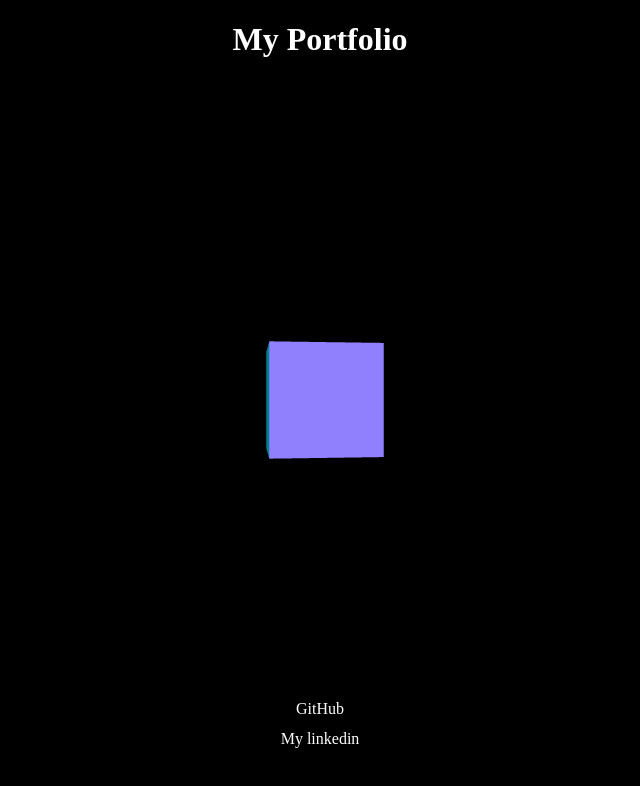
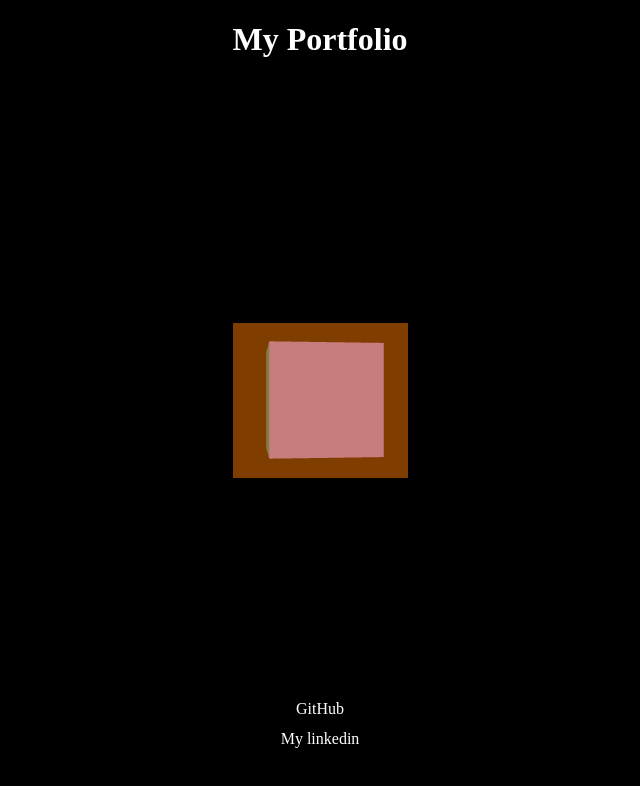
Before and after one commit to ggvhs/portfolio, a React (Vite) app: page / in a window 1280 px wide. Shown: the top 786 px of the page, without its empty margins (320-960 px from the left). Built offline with nearby package versions, Linux system fonts and the light colour scheme.

Commit message:
use of DREI to wrap a link around my cube object with have hover effect

```diff
--- a/package.json
+++ b/package.json
@@ -13,8 +13,11 @@
     "@react-three/drei": "^9.80.9",
     "@react-three/fiber": "8.13",
     "file-saver": "^2.0.5",
+    "install": "^0.13.0",
     "react": "^18.2.0",
     "react-dom": "^18.2.0",
+    "react-promise-suspense": "^0.3.4",
+    "rnpm": "^1.9.0",
     "three": "^0.153.0"
   },
   "devDependencies": {
--- a/src/App.jsx
+++ b/src/App.jsx
@@ -18,7 +18,7 @@ function App() {
       <Canvas className='Canvas' >
         <PopulationCube />
       </Canvas>
-      <TitleOverlay />
+     <TitleOverlay />
       <GithubLink />
       <LinkedinLink />
       <Resume />
--- a/src/PopulationCube.jsx
+++ b/src/PopulationCube.jsx
@@ -1,51 +1,36 @@
 import React, { useRef, useState } from "react";
-import { useFrame } from "@react-three/fiber";
-import "./style.css";
+import { useFrame, useThree } from "@react-three/fiber";
+import { Html } from "@react-three/drei";
 
-
-export default function PopulationCube() {
+export default function PoplationCube() {
   const meshRef = useRef();
   const [isHovered, setIsHovered] = useState(false);
-  const [hoverText, setHoverText] = useState('');
-
-
+  const {camera} = useThree();
 
   useFrame(() => {
     // Rotate the cube around the Y-axis
     meshRef.current.rotation.y += 0.01;
+    // camera.position.y += 0.002
   });
 
   return (
-    <>
-
-      <mesh ref={meshRef}
-        onPointerOver={() =>{
-          setIsHovered(true);
-          setHoverText('TEST');
-        }}
-        onPointerOut={() => {
-          setIsHovered(false);
-          setHoverText('');
-        }}
-      >
-        <boxGeometry />
-        <meshNormalMaterial />
-      </mesh>
-      {isHovered && (<div
-         style={{
-          position: 'absolute',
-          top: '10px',
-          left: '10px',
-          backgroundColor: 'white',
-          padding: '8px',
-        }}
+    <mesh ref={meshRef}>
+      <boxGeometry />
+      <meshNormalMaterial />
+      <Html center>
+        <a
+          href="https://www.google.com"
+          target="_blank"
+          rel="noopener noreferrer"
         >
-          {hoverText}
-        </div>
-
-
-        )}
-
-    </>
+          <div
+            className="population-cube-link"
+            onPointerEnter={() => setIsHovered(true)}
+            onPointerLeave={() => setIsHovered(false)}
+          ></div>
+          {isHovered && <div className="hover-text">CLICK ME!</div>}
+        </a>
+      </Html>
+    </mesh>
   );
 }
--- a/src/style.css
+++ b/src/style.css
@@ -71,11 +71,23 @@ canvas{
 
  .hover-text {
     position: absolute;
-    top: 10px;
-    left: 10px;
+    top: -20px;
+    left: 40px;
     width: 100%;
-    z-index: 150;
-    color:rgb(255, 0, 0)
+    height: 100px;
+    z-index: 50;
+    color:rgb(255, 255, 255)
+ }
+
+ .population-cube-link{
+  width: 175px ;
+  height: 155px ;
+  background-color: rgba(255, 123, 0, 0.5) ;
+  color: white ;
+  display: flex ;
+  justify-content:center ;
+  align-items: center;
+  flex-direction: column;
  }
 
   a:link{
```
Also changed, not shown: 1 other file (tests, documents, lock files or other folders).
